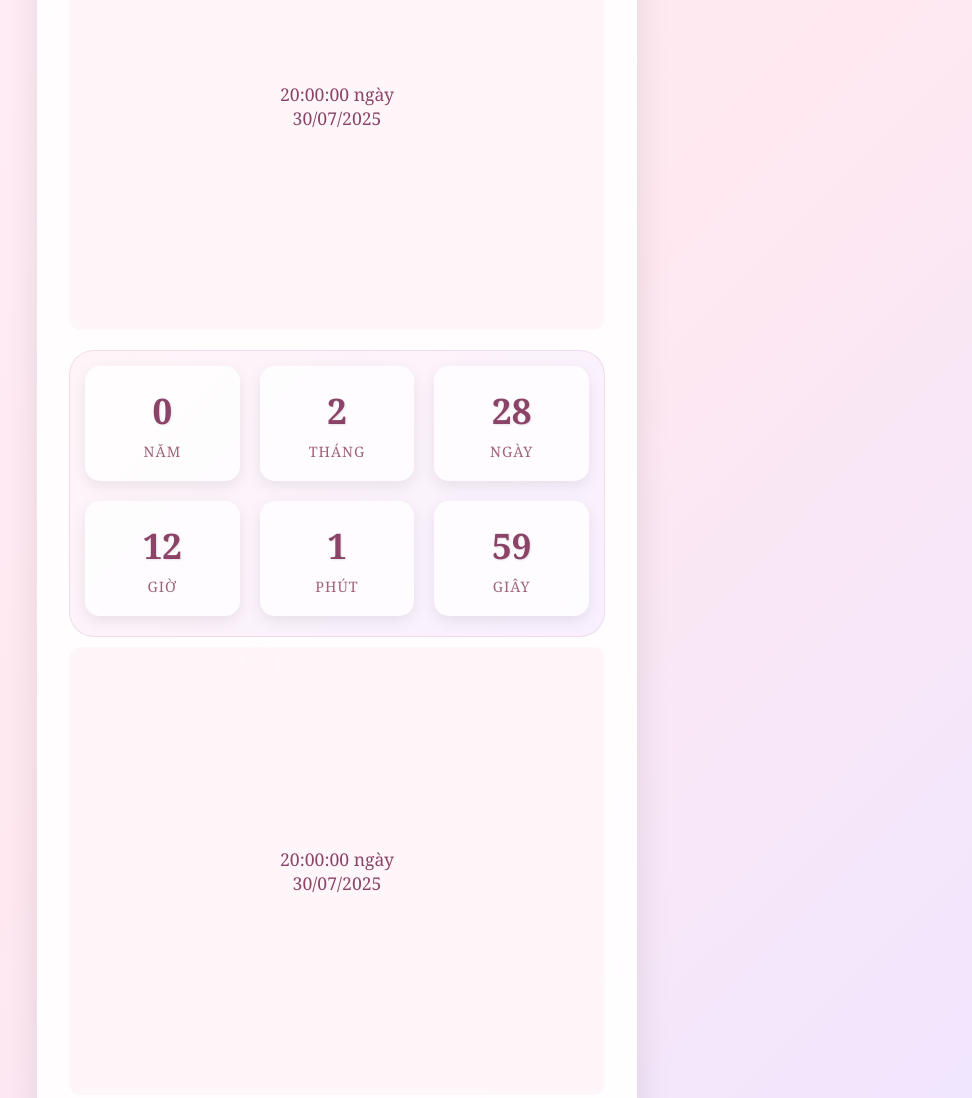
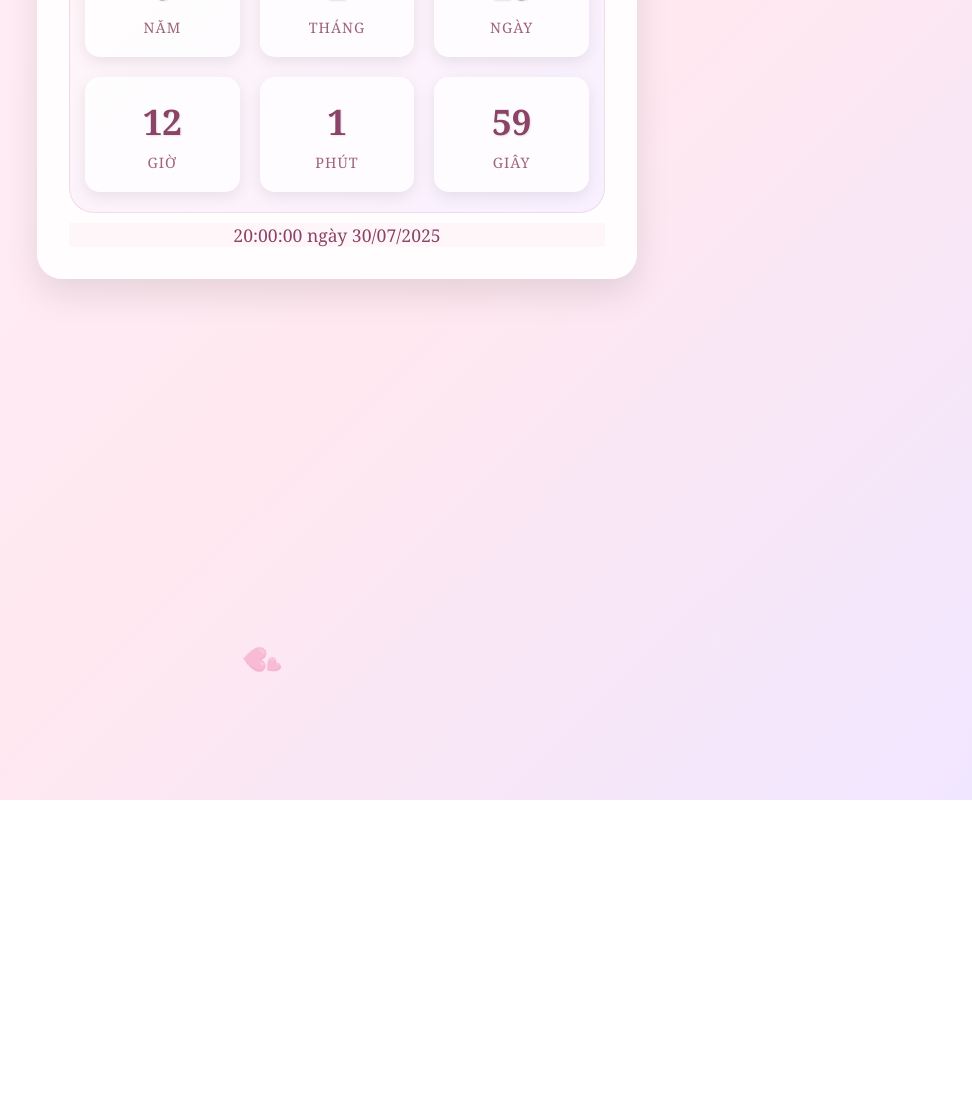
Before and after one commit to HVu1412/iloveyou, a plain HTML site: page index.html in a window 1280 px wide. Shown: the top 1098 px of the page, without its empty margins (303-1275 px from the left). After the commit the page ends 800 px from the top, so only its background shows below. Drawn offline with Linux system fonts and the light colour scheme.

Commit message:
Update style.css

```diff
--- a/style.css
+++ b/style.css
@@ -143,9 +143,9 @@ body {
 .start-date {
     font-size: 1.1em;
     color: #8b4367;
-    padding: 200px;
+   /* padding: 200px; */
     background: rgba(255, 240, 245, 0.5);
-    border-radius: 12px;
+  /*  border-radius: 12px;   */
 }
 
 .celebration {
```
